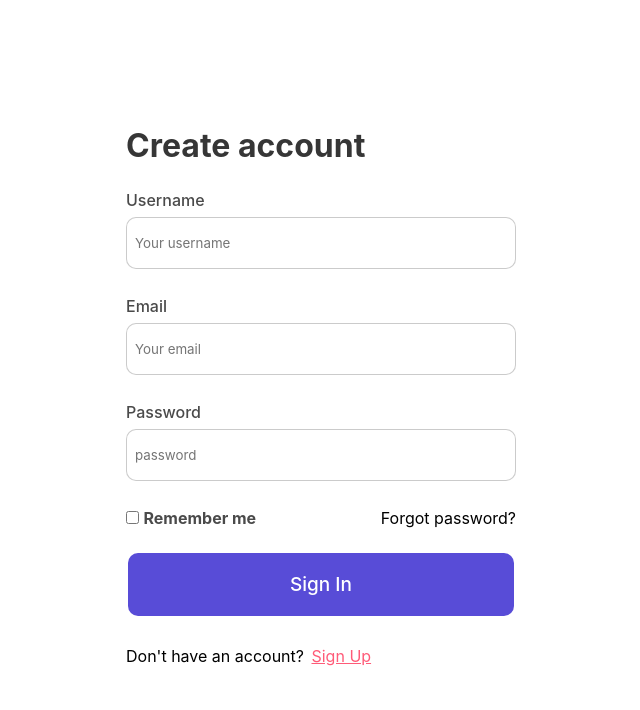
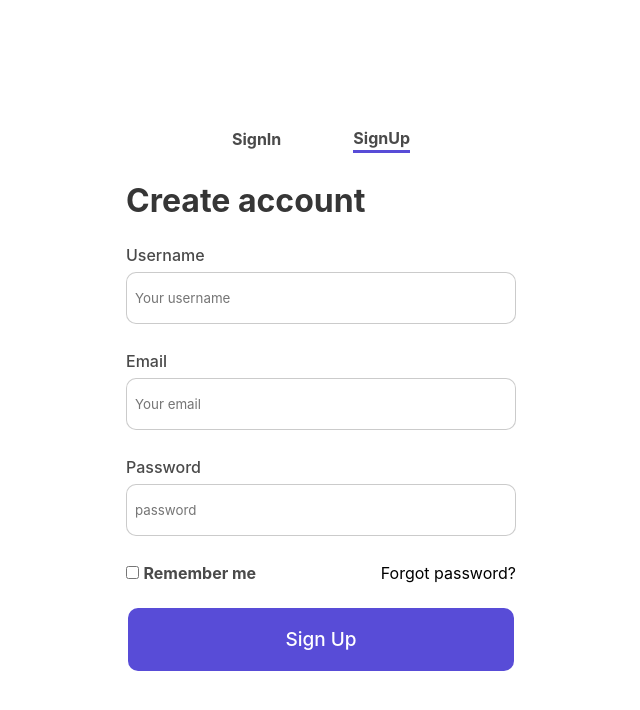
Before and after one commit to Ashish-Coder12/ChatApp, a React (Vite) app in the folder frontend/: page / in a window 1280 px wide. Shown: the top 710 px of the page, without its empty margins (319-959 px from the left). Built offline with nearby package versions, Linux system fonts and the light colour scheme.

Commit message:
added signup and sign in switch

```diff
--- a/frontend/src/App.css
+++ b/frontend/src/App.css
@@ -3,3 +3,20 @@
 :root{
   --primary: #584CD7;
 }
+.login-page{
+  height: 100vh;
+  display: flex;
+  flex-direction: column;
+  justify-content: center;
+}
+.login-switch{
+  display: flex;
+  justify-content: space-around;
+  align-items: center;
+  width: 250px;
+  align-self: center;
+  margin-bottom: 30px;
+}
+.Borderbottom{
+  border-bottom: 3px solid var(--primary);
+}
--- a/frontend/src/components/Signin.tsx
+++ b/frontend/src/components/Signin.tsx
@@ -1,7 +1,8 @@
-import React from 'react'
+import React, { ReactElement } from 'react'
 import './form.css';
 
-const Signgin = () => {
+
+const Signgin = ():ReactElement => {
 const [showPassword, setShowPassword] = React.useState(false);
 
 
@@ -16,7 +17,7 @@ const [showPassword, setShowPassword] = React.useState(false);
         {/* <button onClick={() => setShowPassword(!showPassword)}>{showPassword ? "Hide" : "Show"}</button> */}
         <div className='remember'><span><input className='check' type="checkbox" /> <b>Remember me</b></span> <span className='forgot'><a href="/">Forgot password?</a></span></div>
         <button type='submit'>Sign In</button>
-       <span className='no-account'>Don't have an account? <a href="/">Sign Up</a></span>
+       {/* <span className='no-account'>Don't have an account? <a href="/">Sign In</a></span> */}
       </form>
     </div>
   )
--- a/frontend/src/components/Signup.tsx
+++ b/frontend/src/components/Signup.tsx
@@ -15,8 +15,8 @@ const Signup = () => {
       <input type={showPassword ? "text" : "password"} name="password" id='password' placeholder='password'/>
       {/* <button onClick={() => setShowPassword(!showPassword)}>{showPassword ? "Hide" : "Show"}</button> */}
       <div className='remember'><span><input className='check' type="checkbox" /> <b>Remember me</b></span> <span className='forgot'><a href="/">Forgot password?</a></span></div>
-      <button type='submit'>Sign In</button>
-     <span className='no-account'>Don't have an account? <a href="/">Sign Up</a></span>
+      <button type='submit'>Sign Up</button>
+     {/* <span className='no-account'>Already have an account <a href="/">Sign In</a></span> */}
     </form>
   </div>
 )
--- a/frontend/src/components/form.css
+++ b/frontend/src/components/form.css
@@ -15,11 +15,11 @@ body{
 }
 
 .sign-in-form{
-    margin: 2rem auto;
+    margin: 0rem auto;
     display: flex;
     flex-direction: column;
     max-width: 390px;
-    margin-top: 8rem;
+    /* margin-top: 8rem; */
 }
 .title {
     font-weight: bolder;
@@ -70,7 +70,7 @@ body{
     /* margin-left: 5rem; */
  }
 .no-account a {
-    color: #ff5b78;
+    color: var(--primary);
     padding: 3px 3px;
     text-decoration: underline;
  }
--- a/frontend/src/pages/Login.tsx
+++ b/frontend/src/pages/Login.tsx
@@ -1,12 +1,16 @@
 import React from 'react'
-// import Signin from '../components/Signin'
+import Signin from '../components/Signin'
 import Signup from '../components/Signup'
 
 function login() {
+  const [page, setPage] = React.useState("Signup")
   return (
-    <div>
-      {/* <Signin /> */}
-      <Signup />
+    <div className='login-page'>
+      <div className='login-switch '>
+        <div className={page == "Signin" ?"Borderbottom":""} onClick={() => setPage("Signin")}><b>SignIn</b></div>
+        <div className={page == "Signup" ?"Borderbottom":""} onClick={() => setPage("Signup")}><b>SignUp</b></div>
+      </div>
+      {page === "Signup" ? <Signup /> : <Signin />}
     </div>
   )
 }
```
Also changed, not shown: 1 other file (tests, documents, lock files or other folders).
